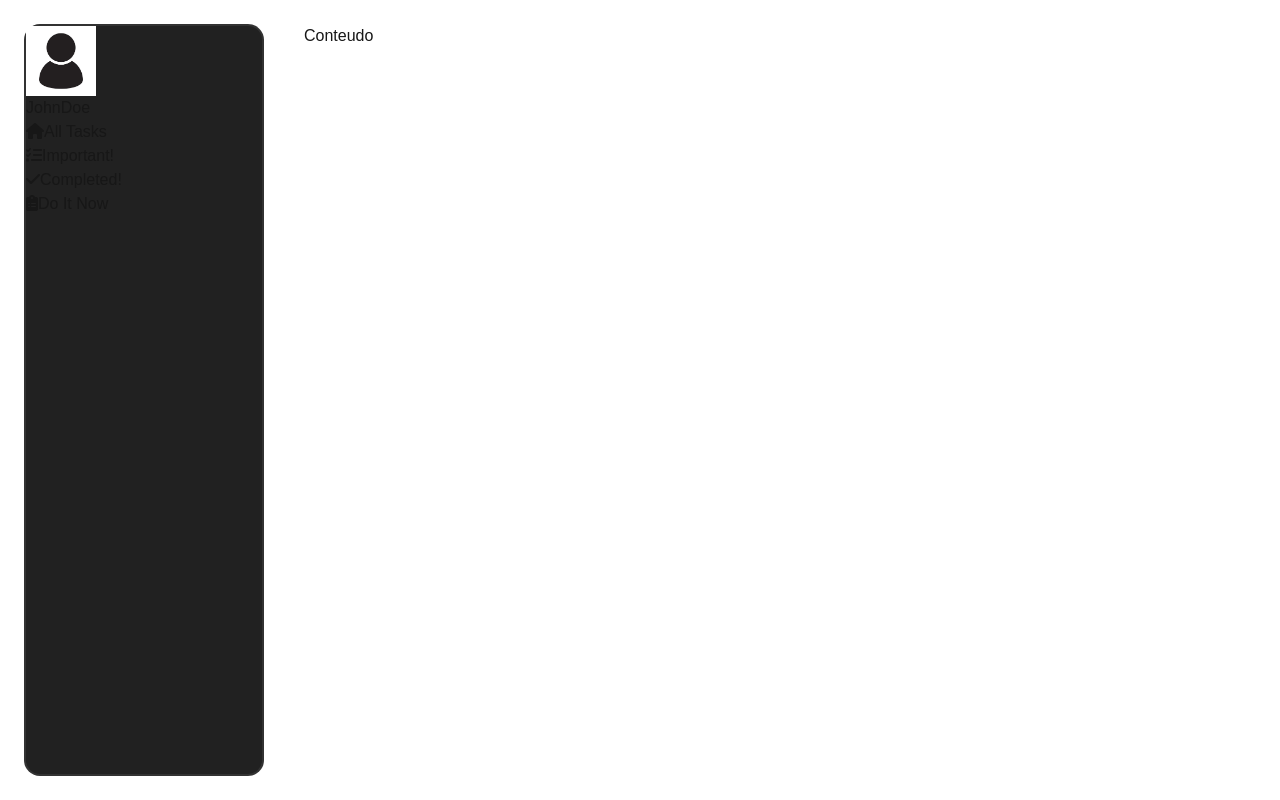
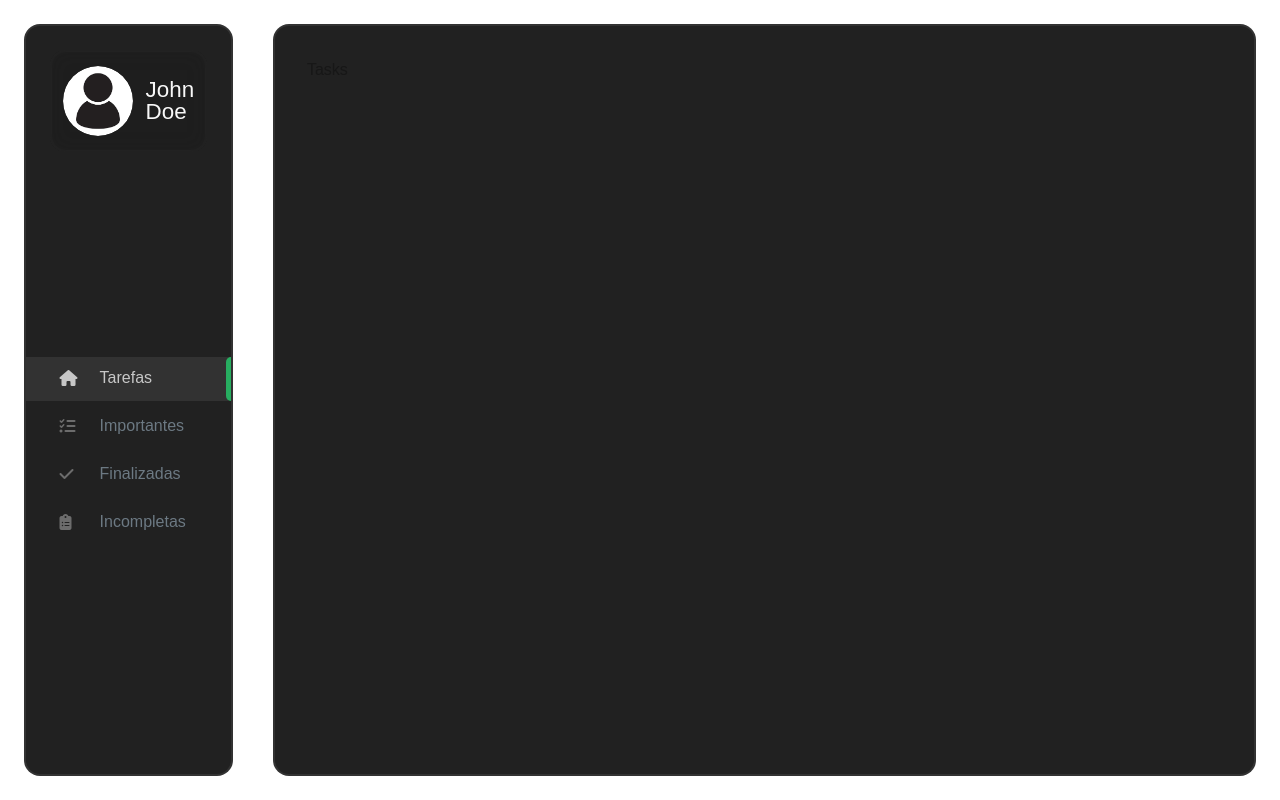
Before and after one commit to erick-santos-8/TaskOrg, a Next.js app in the folder task-org/: page / in a window 1280 px wide. Built offline with nearby package versions, Linux system fonts and the light colour scheme.

Commit message:
tasks initial layout and clerk added

```diff
--- a/task-org/app/Components/Sidebar/Sidebar.tsx
+++ /dev/null
@@ -1,60 +0,0 @@
-'use client'
-import React from 'react'
-import styled from 'styled-components'
-
-import { useGlobalState } from '@/app/context/globalContextProvider';
-import Image from 'next/image';
-
-import menu from '../../utils/menu'
-import Link from 'next/link';
-import { usePathname, useRouter } from 'next/navigation';
-
-const Sidebar = () => {
-  const { theme } = useGlobalState();
-
-  const router = useRouter();
-  const pathname = usePathname();
-
-  const handleClick = (link: string) => {
-    router.push(link);
-  }
-  return (
-    <SidebarStyle theme={theme}>
-      <div className='profile'>
-        <div className='profile-overlay'>
-        </div>
-        <div className='profile-image'>
-          <Image width={70} height={70} src='/profile.jpg' alt='foto' priority />
-        </div>
-        <h1>
-          <span>John</span>
-          <span>Doe</span>
-        </h1>
-      </div>
-      <ul className='nav-tems'>
-        {menu.map((item) => {
-          const link = item.link;
-
-          return (
-            <li key={item.id} className={`nav-item ${pathname === link? "active" : ""}`} onClick={() => {
-              handleClick(link);
-            }}>
-              {item.icon}
-              <Link href={link}>{item.title}</Link>
-            </li>
-          )
-        })}
-      </ul>
-    </SidebarStyle>
-  )
-}
-
-const SidebarStyle = styled.nav`
-  position: relative;
-  width: ${(props) => props.theme.sidebarWidth};
-  background-color: ${(props) => props.theme.colorBg2};
-  border: 2px solid ${(props) => props.theme.borderColor2};
-  border-radius: 1rem;
-
-`;
-export default Sidebar
--- /dev/null
+++ b/task-org/app/completed/page.tsx
@@ -0,0 +1,11 @@
+"use client"
+
+import React from 'react'
+
+const page = () => {
+  return (
+    <div>Completed</div>
+  )
+}
+
+export default page
--- /dev/null
+++ b/task-org/app/components/Sidebar/Sidebar.tsx
@@ -0,0 +1,216 @@
+'use client'
+import React from 'react'
+import styled from 'styled-components'
+
+import { useGlobalState } from '@/app/context/globalContextProvider';
+import Image from 'next/image';
+
+import menu from '../../utils/menu'
+import Link from 'next/link';
+import { usePathname, useRouter } from 'next/navigation';
+
+const Sidebar = () => {
+  const { theme } = useGlobalState();
+
+  const router = useRouter();
+  const pathname = usePathname();
+
+  const handleClick = (link: string) => {
+    router.push(link);
+  }
+  return (
+    <SidebarStyle theme={theme}>
+      <div className='profile'>
+        <div className='profile-overlay'>
+        </div>
+        <div className='profile-image'>
+          <Image width={70} height={70} src='/profile.jpg' alt='foto' priority />
+        </div>
+        <h1>
+          <span>John</span>
+          <span>Doe</span>
+        </h1>
+      </div>
+      <ul className='nav-tems'>
+        {menu.map((item) => {
+          const link = item.link;
+
+          return (
+            <li key={item.id} className={`nav-item ${pathname === link? "active" : ""}`} onClick={() => {
+              handleClick(link);
+            }}>
+              {item.icon}
+              <Link href={link}>{item.title}</Link>
+            </li>
+          )
+        })}
+      </ul>
+      <button></button>
+    </SidebarStyle>
+  )
+}
+
+const SidebarStyle = styled.nav`
+  position: relative;
+  width: ${(props) => props.theme.sidebarWidth};
+  background-color: ${(props) => props.theme.colorBg2};
+  border: 2px solid ${(props) => props.theme.borderColor2};
+  border-radius: 1rem;
+
+  display: flex;
+  flex-direction: column;
+  justify-content: space-between;
+
+  color: ${(props) => props.theme.colorGrey3};
+
+  .profile{
+    margin: 1.5rem;
+    padding: 1rem 0.8rem;
+    position: relative;
+
+    border-radius: 1rem;
+    cursor: pointer;
+
+    font-weight: 500;
+    color: ${(props) => props.theme.colorGrey0};
+
+    display: flex;
+    align-items: center;
+
+
+    .profile-overlay{
+      position: absolute;
+      top: 0;
+      left: 0;
+      width: 100%;
+      height: 100%;
+      backdrop-filter: blur(10px);
+      z-index: 0;
+      background: ${(props) => props.theme.colorBg3};
+      transition: all 0.55s linear;
+      border-radius: 1rem;
+      border: 2px solid ${(props) => props.theme.borderColor2};
+
+      opacity: 0.2;
+    }
+
+    h1 {
+      font-size: 1.2rem;
+      display: flex;
+      flex-direction: column;
+
+      line-height: 1.4rem;
+    }
+
+    .profile-image,
+    h1 {
+      position: relative;
+      z-index: 1;
+    }
+
+    .profile-image{
+      flex-shrink: 0;
+      display: inline-block;
+      overflow: hidden;
+      transition: all 0.5s ease;
+      border-radius: 100%;
+
+      width: 70px;
+      height: 70px;
+
+      img {
+        border-radius: 100%;
+        transition: all 0.5s ease;
+      }
+  }
+   > h1 {
+      margin-left: 0.8rem;
+      font-size: clamp(1.2rem, 4vw, 1.4rem);
+      line-height: 100%;
+    }
+
+    &:hover {
+      .profile-overlay {
+        opacity: 1;
+        border: 2px solid ${(props) => props.theme.borderColor2};
+      }
+
+      img {
+        transform: scale(1.1);
+      }
+    }
+  }
+
+  .nav-item {
+    position: relative;
+    padding: 0.8rem 1rem 0.9rem 2.1rem;
+    margin: 0.3rem 0;
+
+    display: grid;
+    grid-template-columns: 40px 1fr;
+    cursor: pointer;
+    align-items: center;
+
+    &::after {
+      position: absolute;
+      content: "";
+      left: 0;
+      top: 0;
+      width: 0;
+      height: 100%;
+      background-color: ${(props) => props.theme.activeNavLinkHover};
+      z-index: 1;
+      transition: all 0.3s ease-in-out;
+    }
+
+    &::before {
+      position: absolute;
+      content: "";
+      right: 0;
+      top: 0;
+      width: 0%;
+      height: 100%;
+      background-color: ${(props) => props.theme.colorGreenDark};
+
+      border-bottom-left-radius: 5px;
+      border-top-left-radius: 5px;
+    }
+
+    a {
+      font-weight: 500;
+      transition: all 0.3s ease-in-out;
+      z-index: 2;
+      line-height: 0;
+    }
+
+    i {
+      display: flex;
+      align-items: center;
+      color: ${(props) => props.theme.colorIcons};
+    }
+
+    &:hover {
+      &::after {
+        width: 100%;
+      }
+    }
+  }
+
+  .active {
+    background-color: ${(props) => props.theme.activeNavLink};
+
+    i,
+    a {
+      color: ${(props) => props.theme.colorIcons2};
+    }
+  }
+
+  .active::before {
+    width: 0.3rem;
+  }
+
+  > button {
+    margin: 1.5rem;
+  }
+`;
+export default Sidebar
--- /dev/null
+++ b/task-org/app/components/Tasks/Tasks.tsx
@@ -0,0 +1,30 @@
+"use client";
+
+import { useGlobalState } from '@/app/context/globalContextProvider';
+import React from 'react'
+import styled from 'styled-components';
+
+const Tasks = () => {
+  const {theme} = useGlobalState();
+
+  return (
+    <TaskStyled theme={theme}>Tasks</TaskStyled>
+  )
+}
+const TaskStyled = styled.main`
+  position: relative;
+  padding: 2rem;
+  width: 100%;
+  background-color: ${(props) => props.theme.colorBg2};
+  border: 2px solid ${(props) => props.theme.borderColor2};
+  border-radius: 1rem;
+  height: 100%;
+
+  overflow-y: auto;
+
+  &::-webkit-scrollbar {
+    width: 0.5rem;
+  }
+`;
+
+export default Tasks
--- /dev/null
+++ b/task-org/app/important/page.tsx
@@ -0,0 +1,11 @@
+"use client"
+
+import React from 'react'
+
+const page = () => {
+  return (
+    <div>Important</div>
+  )
+}
+
+export default page
--- /dev/null
+++ b/task-org/app/incomplete/page.tsx
@@ -0,0 +1,11 @@
+"use client";
+
+import React from 'react'
+
+const page = () => {
+  return (
+    <div>Incomplete</div>
+  )
+}
+
+export default page
--- a/task-org/app/layout.tsx
+++ b/task-org/app/layout.tsx
@@ -1,9 +1,11 @@
 import type { Metadata } from "next";
 import { Geist, Geist_Mono } from "next/font/google";
 import "./globals.css";
-import Sidebar from "./Components/Sidebar/Sidebar";
+import Sidebar from "./components/Sidebar/Sidebar";
 import GlobalStyleProvider from "./providers/GlobalStyleProvider";
 import ContextProvider from "./providers/ContextProvider";
+
+import { ClerkProvider } from '@clerk/nextjs'
 
 const geistSans = Geist({
   variable: "--font-geist-sans",
@@ -26,6 +28,8 @@ export default function RootLayout({
   children: React.ReactNode;
 }>) {
   return (
+    <ClerkProvider>
+
       <html lang="en">
         <head>
           <link rel="stylesheet" href="https://cdnjs.cloudflare.com/ajax/libs/font-awesome/6.7.2/css/all.min.css" integrity="sha512-Evv84Mr4kqVGRNSgIGL/F/aIDqQb7xQ2vcrdIwxfjThSH8CSR7PBEakCr51Ck+w+/U6swU2Im1vVX0SVk9ABhg==" crossOrigin="anonymous" referrerPolicy="no-referrer" />
@@ -36,10 +40,13 @@ export default function RootLayout({
           <ContextProvider>
             <GlobalStyleProvider>
               <Sidebar />
+              <div className="w-full">
                 {children}
+              </div>
             </GlobalStyleProvider>
           </ContextProvider>
         </body>
       </html>
+    </ClerkProvider>
   );
 }
--- a/task-org/app/page.tsx
+++ b/task-org/app/page.tsx
@@ -1,8 +1,7 @@
+import Tasks from "./components/Tasks/Tasks";
 
 export default function Home() {
   return (
-      <main>
-        Conteudo
-      </main>
+      <Tasks />
   );
 }
--- a/task-org/app/utils/menu.js
+++ b/task-org/app/utils/menu.js
@@ -3,25 +3,25 @@ import { list, check, todo, home } from "./Icons";
 const menu = [
   {
     id: 1,
-    title: "All Tasks",
+    title: "Tarefas",
     icon: home,
     link: "/",
   },
   {
     id: 2,
-    title: "Important!",
+    title: "Importantes",
     icon: list,
     link: "/important",
   },
   {
     id: 3,
-    title: "Completed!",
+    title: "Finalizadas",
     icon: check,
     link: "/completed",
   },
   {
     id: 4,
-    title: "Do It Now",
+    title: "Incompletas",
     icon: todo,
     link: "/incomplete",
   },
--- a/task-org/package.json
+++ b/task-org/package.json
@@ -9,6 +9,7 @@
     "lint": "next lint"
   },
   "dependencies": {
+    "@clerk/nextjs": "^6.9.11",
     "next": "15.1.4",
     "react": "^19.0.0",
     "react-dom": "^19.0.0",
```
Also changed, not shown: task-org/middleware.ts (added, +16 -0 lines), 1 other file (tests, documents, lock files or other folders). Lines whose indentation alone changed are shown as unchanged.
